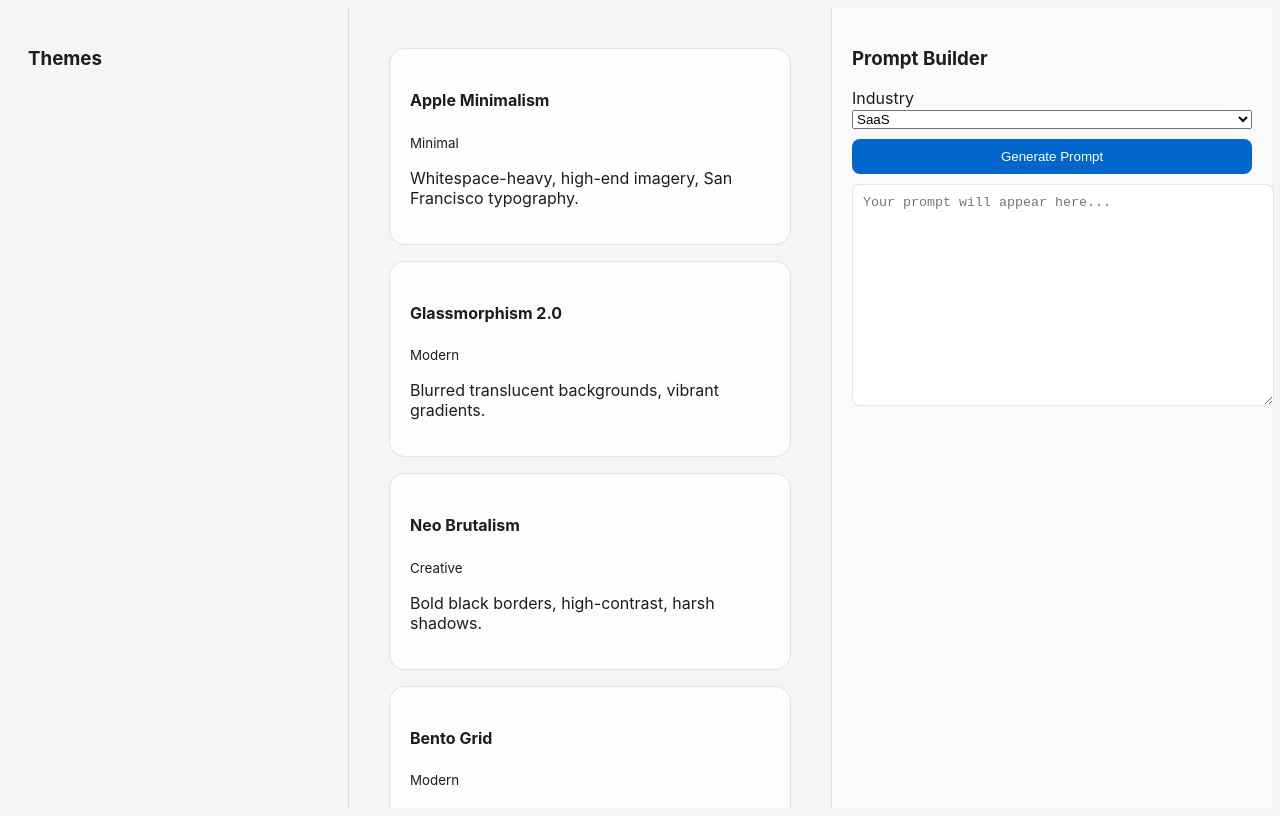
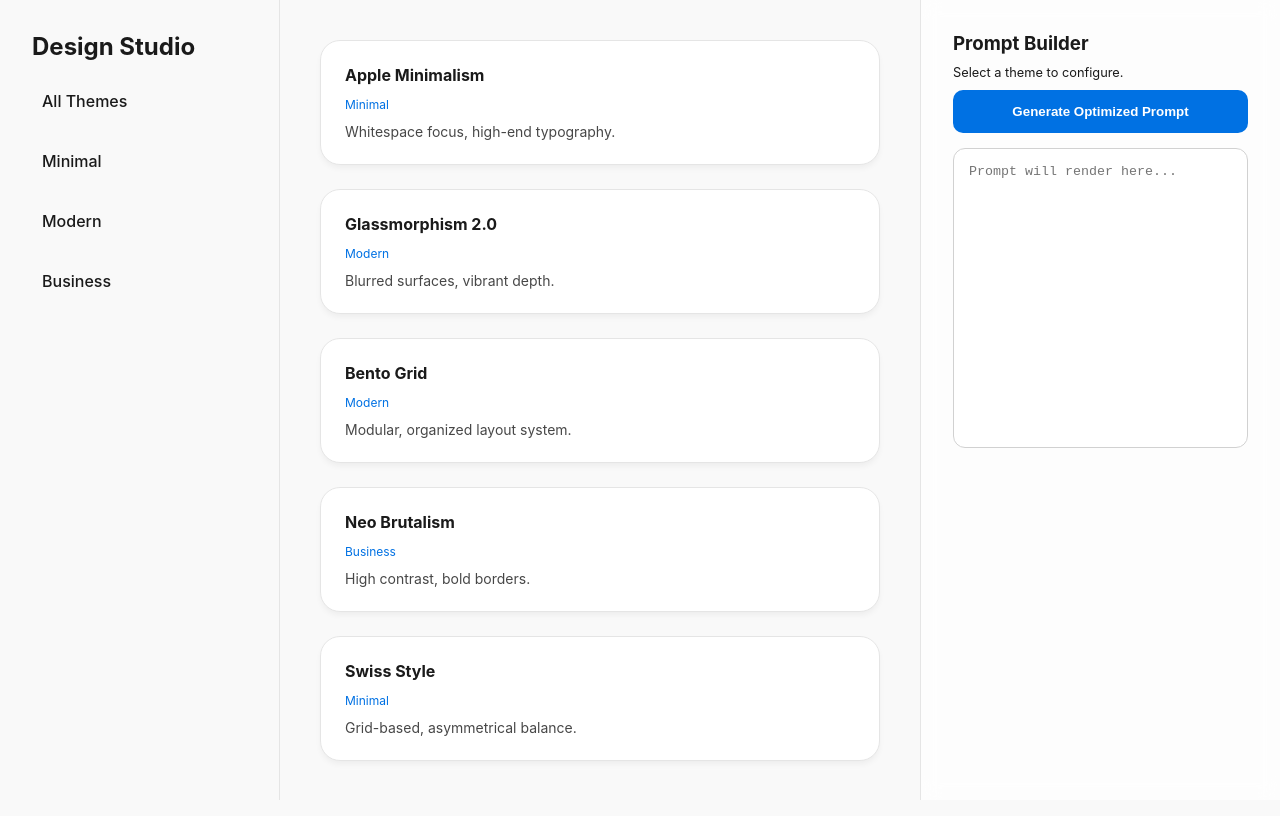
Before and after one commit to iggym/utility-belt, a plain HTML site: page tools/theme-select.html in a window 1280 px wide. Drawn offline with Linux system fonts and the light colour scheme.

Commit message:
Update theme-select.html

```diff
--- a/tools/theme-select.html
+++ b/tools/theme-select.html
@@ -2,76 +2,85 @@
 <html lang="en">
 <head>
     <meta charset="UTF-8">
-    <meta name="viewport" content="width=device-width, initial-scale=1.0">
-    <title>Design Prompt Studio</title>
+    <title>Design Prompt Studio | Professional</title>
     <style>
-        :root { --bg: #f5f5f7; --card-bg: rgba(255, 255, 255, 0.8); --text: #1d1d1f; --accent: #0066cc; --border: rgba(0,0,0,0.1); }
-        body { font-family: -apple-system, BlinkMacSystemFont, sans-serif; background: var(--bg); color: var(--text); display: flex; height: 100vh; overflow: hidden; }
-        aside { width: 300px; border-right: 1px solid var(--border); padding: 20px; overflow-y: auto; }
-        main { flex: 1; padding: 40px; overflow-y: auto; }
-        .prompt-panel { width: 400px; border-left: 1px solid var(--border); padding: 20px; background: rgba(255,255,255,0.5); backdrop-filter: blur(20px); }
-        .bento-grid { display: grid; grid-template-columns: repeat(auto-fill, minmax(220px, 1fr)); gap: 16px; }
-        .card { background: var(--card-bg); border-radius: 16px; padding: 20px; border: 1px solid var(--border); cursor: pointer; transition: 0.3s; }
-        .card:hover { transform: scale(1.02); box-shadow: 0 10px 20px rgba(0,0,0,0.05); }
-        textarea { width: 100%; height: 200px; margin-top: 10px; padding: 10px; border-radius: 8px; border: 1px solid var(--border); }
-        .category-chip { display: inline-block; padding: 5px 10px; margin: 5px; border-radius: 20px; background: #ddd; cursor: pointer; font-size: 12px; }
+        :root {
+            --sidebar-w: 280px; --panel-w: 360px;
+            --bg: #f9f9f9; --glass: rgba(255,255,255,0.7);
+            --text: #1a1a1a; --accent: #0071e3;
+        }
+        * { box-sizing: border-box; margin: 0; padding: 0; }
+        body { font-family: -apple-system, BlinkMacSystemFont, "Segoe UI", Roboto, sans-serif;
+               background: var(--bg); color: var(--text); display: flex; height: 100vh; overflow: hidden; }
+
+        /* Navigation */
+        nav { width: var(--sidebar-w); border-right: 1px solid #e5e5e5; padding: 32px; display: flex; flex-direction: column; gap: 20px; }
+        .nav-item { padding: 10px; cursor: pointer; border-radius: 8px; font-weight: 500; }
+        .nav-item:hover { background: #eee; }
+
+        /* Main Workspace */
+        main { flex: 1; overflow-y: auto; padding: 40px; }
+        .grid { display: grid; grid-template-columns: repeat(auto-fill, minmax(280px, 1fr)); gap: 24px; }
+        .theme-card { background: white; padding: 24px; border-radius: 20px; border: 1px solid #e5e5e5;
+                      box-shadow: 0 4px 6px -1px rgba(0,0,0,0.05); cursor: pointer; transition: 0.3s; }
+        .theme-card:hover { border-color: var(--accent); transform: translateY(-4px); }
+
+        /* Prompt Panel */
+        aside { width: var(--panel-w); border-left: 1px solid #e5e5e5; padding: 32px; background: var(--glass); backdrop-filter: blur(10px); }
+        textarea { width: 100%; height: 300px; margin-top: 15px; padding: 15px; border-radius: 12px; border: 1px solid #d1d1d1; resize: none; font-family: monospace; }
+        .btn { background: var(--accent); color: white; border: none; padding: 14px; width: 100%; border-radius: 10px; font-weight: 600; cursor: pointer; }
     </style>
 </head>
 <body>
 
-<aside>
-    <h3>Themes</h3>
-    <div id="cat-filters"></div>
-</aside>
+<nav>
+    <h2>Design Studio</h2>
+    <div class="nav-item" onclick="filterThemes('All')">All Themes</div>
+    <div class="nav-item" onclick="filterThemes('Minimal')">Minimal</div>
+    <div class="nav-item" onclick="filterThemes('Modern')">Modern</div>
+    <div class="nav-item" onclick="filterThemes('Business')">Business</div>
+</nav>
 
 <main>
-    <div class="bento-grid" id="themeGrid"></div>
+    <div class="grid" id="themeGrid"></div>
 </main>
 
-<section class="prompt-panel">
+<aside>
     <h3>Prompt Builder</h3>
-    <label>Industry</label>
-    <select id="industry" style="width:100%; margin-bottom:10px;">
-        <option>SaaS</option><option>Fintech</option><option>Healthcare</option><option>AI Startup</option>
-    </select>
-    <button onclick="generate()" style="background:var(--accent); color:white; padding:10px; width:100%; border:none; border-radius:8px;">Generate Prompt</button>
-    <textarea id="output" placeholder="Your prompt will appear here..."></textarea>
-</section>
+    <p style="font-size: 0.8em; margin: 10px 0;">Select a theme to configure.</p>
+    <button class="btn" onclick="generate()">Generate Optimized Prompt</button>
+    <textarea id="output" placeholder="Prompt will render here..."></textarea>
+</aside>
 
 <script>
 const themes = [
-    { name: "Apple Minimalism", cat: "Minimal", desc: "Whitespace-heavy, high-end imagery, San Francisco typography." },
-    { name: "Glassmorphism 2.0", cat: "Modern", desc: "Blurred translucent backgrounds, vibrant gradients." },
-    { name: "Neo Brutalism", cat: "Creative", desc: "Bold black borders, high-contrast, harsh shadows." },
-    { name: "Bento Grid", cat: "Modern", desc: "Modular, rounded blocks, organized layout." },
-    { name: "Swiss International", cat: "Minimal", desc: "Grid-based, asymmetrical balance, clear hierarchy." },
-    { name: "Cyberpunk", cat: "Creative", desc: "Neon accents, dark mode, terminal-style fonts." },
-    { name: "Claymorphism", cat: "Modern", desc: "Soft, pill-shaped 3D elements, pastel palette." },
-    { name: "Editorial Magazine", cat: "Minimal", desc: "Serif typography, large image reveals, column layouts." },
-    { name: "Stripe Style", cat: "Business", desc: "Clean, technical, subtle gradients, focus on code/data." },
-    { name: "Retro Computing", cat: "Creative", desc: "Monospace fonts, 8-bit aesthetic, pixel art." },
-    { name: "Dark Academia", cat: "Creative", desc: "Vintage serif, muted earth tones, paper textures." },
-    { name: "Linear Style", cat: "Modern", desc: "Thin lines, monospaced details, high performance focus." },
-    { name: "Luxury", cat: "Minimal", desc: "Monochromatic, generous spacing, high-end serif." },
-    { name: "AI Dashboard", cat: "Modern", desc: "Data dense, sidebar-heavy, analytical UI." },
-    { name: "Hand Drawn", cat: "Creative", desc: "Sketchy lines, organic shapes, playful." }
-    // ... Additional 15 themes follow the same pattern
+    { name: "Apple Minimalism", cat: "Minimal", desc: "Whitespace focus, high-end typography." },
+    { name: "Glassmorphism 2.0", cat: "Modern", desc: "Blurred surfaces, vibrant depth." },
+    { name: "Bento Grid", cat: "Modern", desc: "Modular, organized layout system." },
+    { name: "Neo Brutalism", cat: "Business", desc: "High contrast, bold borders." },
+    { name: "Swiss Style", cat: "Minimal", desc: "Grid-based, asymmetrical balance." }
 ];
 
-function render() {
-    const grid = document.getElementById('themeGrid');
-    grid.innerHTML = themes.map(t => `<div class="card" onclick="select('${t.name}')"><h4>${t.name}</h4><small>${t.cat}</small><p>${t.desc}</p></div>`).join('');
+function render(list) {
+    document.getElementById('themeGrid').innerHTML = list.map(t => `
+        <div class="theme-card" onclick="select('${t.name}')">
+            <h4 style="margin-bottom:8px;">${t.name}</h4>
+            <span style="font-size:12px; color:var(--accent);">${t.cat}</span>
+            <p style="margin-top:10px; font-size:14px; opacity:0.8;">${t.desc}</p>
+        </div>
+    `).join('');
 }
 
-let selected = themes[0].name;
-function select(name) { selected = name; alert("Theme selected: " + name); }
+function filterThemes(cat) {
+    if(cat === 'All') render(themes);
+    else render(themes.filter(t => t.cat === cat));
+}
 
 function generate() {
-    const ind = document.getElementById('industry').value;
-    document.getElementById('output').value = `Act as an expert UI designer. Build a production-ready website for a ${ind} company using the ${selected} design style. Include guidelines for typography, color palettes, and motion. Output as a responsive HTML/CSS structure.`;
+    document.getElementById('output').value = "Create a high-fidelity design system for a landing page featuring [Selected Theme]. Focus on whitespace, mobile-first responsiveness, and semantic HTML5 architecture.";
 }
 
-render();
+render(themes);
 </script>
 </body>
 </html>
```
